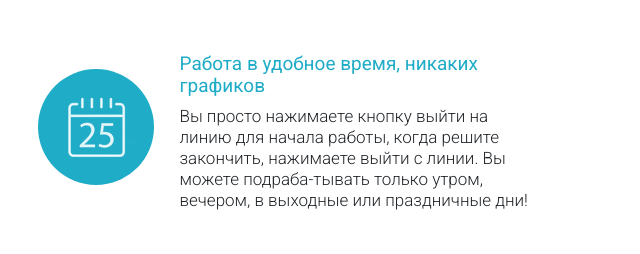
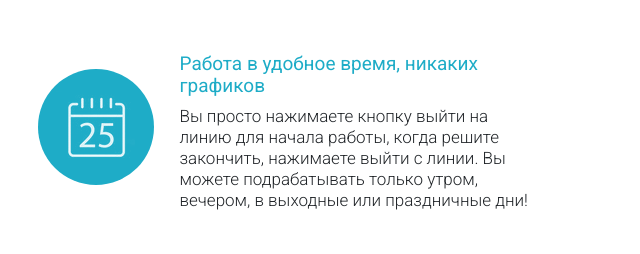
Before and after one commit to ccryptocoder/uber, a plain HTML site: page index.html in a window 1280 px wide. Shown: the part 1192-1446 px from the top of the page, 640-1280 px from the left. Drawn offline with Linux system fonts and the light colour scheme.

Commit message:
change text

```diff
--- a/index.html
+++ b/index.html
@@ -137,7 +137,7 @@
                         <div class="reasons_descr">
                             <h3 class="reasons_subheader">Работа в удобное время, никаких графиков</h3>
                             <div class="reasons_text">
-                                Вы просто нажимаете кнопку выйти на линию для начала работы, когда решите закончить, нажимаете выйти с линии. Вы можете подраба-тывать только утром, вечером, в выходные или праздничные дни!
+                                Вы просто нажимаете кнопку выйти на линию для начала работы, когда решите закончить, нажимаете выйти с линии. Вы можете подрабатывать только утром, вечером, в выходные или праздничные дни!
                             </div>
                         </div>
                     </div>
```
